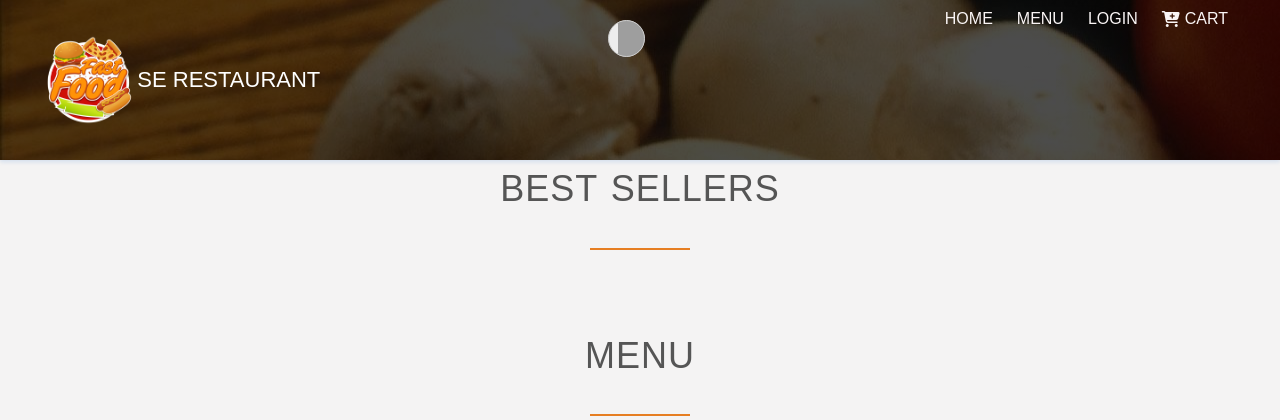
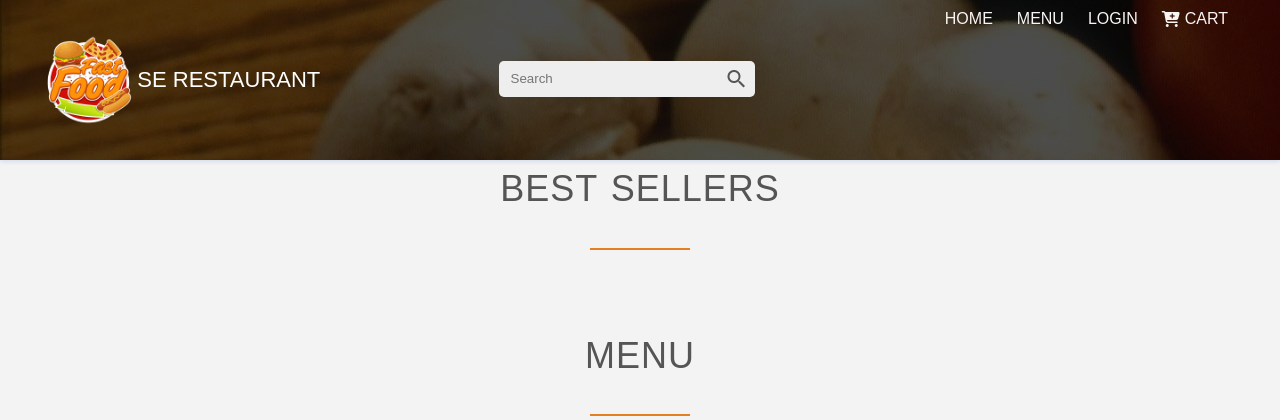
Before and after one commit to group68/final-project, a PHP site: page / in a window 1280 px wide. Shown: the top 420 px of the page. Run offline with PHP 8.4, Linux system fonts and the light colour scheme; data comes from the database, SQL or seed files in the repository; data that the repository does not hold is empty; some libraries are stand-ins or nearby versions; grey boxes are pictures that could not be loaded.

Commit message:
Add search bar

```diff
--- a/db_service/01-db-restaurant.sql
+++ b/db_service/01-db-restaurant.sql
@@ -42,8 +42,7 @@ CREATE TABLE `products`(
     NAME VARCHAR(100),
     `image_url` VARCHAR(100),
     `price` DOUBLE,
-    `category` INT,
-    FULLTEXT (`NAME`)
+    `category` INT
 )ENGINE = InnoDB;
 
 -- category
--- a/src/application/views/header.php
+++ b/src/application/views/header.php
@@ -9,6 +9,8 @@
     <!-- <script src="https://use.fontawesome.com/0e4620ce6a.js"></script> -->
     <script src="https://kit.fontawesome.com/9f89debcba.js" crossorigin="anonymous"></script>
 
+    <link href="https://fonts.googleapis.com/icon?family=Material+Icons" rel="stylesheet">
+
     <?php echo $html->includeCss("common"); ?>
     <?php echo $html->includeCss("vendor/grid"); ?>
     <?php echo $html->includeCss("header"); ?>
@@ -16,6 +18,7 @@
     <?php echo $html->includeCss("searchbar"); ?>
 
     <?php echo $html->includeJsDeffered("header"); ?>
+    <?php echo $html->includeJsDeffered("search"); ?>
 
     <?php
     foreach (${Template::CUSTOM_CSS_FILES} as $cssFile) {
@@ -42,14 +45,10 @@ if (isset($_SESSION['item_count'])) {
                 </div>
             </a>
 
-            <div class="search-container">
-                <input id="search-input" class="search-input" type="search" placeholder="Search">
-                <div id="search-result" class="search-result-container">
-                    <p href="">AAAAAAAAAAAAAAAAAAAAAAAAAAAAA</p>
-                    <a href="">B</a>
-                    <a href="">C</a>
-                    <a href="">D</a>
-                    <a href="">E</a>
+            <div id="searchProducts" class="instant-search">
+                <div class="instant-search__input-container">
+                    <input class="instant-search__input" type="search" spellcheck="false" placeholder="Search">
+                    <i class="material-icons instant-search__icon">search</i>
                 </div>
             </div>
 
@@ -71,14 +70,12 @@ if (isset($_SESSION['loggedIn']) && $_SESSION['loggedIn']) {
                         } else {
                             echo "<li class='navbar-item'><a class='navbar-link_customer' href='/customer/logout'>Logout</a></li>";
                         }
-
                     } else {
                         echo "<li class='navbar-item'><a class='navbar-link_customer' href='/customer/login'>Login</a></li>";
                     }
 
                     ?>
-                    <li class="navbar-item"><a class="navbar-link_customer" href="/products/order"><i
-                                class="fas fa-cart-plus mr-5"></i><?php echo ' ' . $count_txt ?></a></li>
+                    <li class="navbar-item"><a class="navbar-link_customer" href="/products/order"><i class="fas fa-cart-plus mr-5"></i><?php echo ' ' . $count_txt ?></a></li>
                     <!-- <form id="demo-2" onsubmit="event.preventDefault();">
                         <input id="search-box" type="search" placeholder="Search">
                     </form> -->
--- a/src/public/css/header.css
+++ b/src/public/css/header.css
@@ -167,8 +167,6 @@ a::after {
     transform: rotate(-45deg);
 }
 
-
-
 .navbar-menu {
     position: fixed;
     top: var(--navbar-height);
--- a/src/public/css/searchbar.css
+++ b/src/public/css/searchbar.css
@@ -1,85 +1,109 @@
-.search-container {
-  display: flex;
-  flex-direction: column;
+.instant-search {
   align-self: flex-start;
-  top: 50%;
+  width: 20vw;
+  margin-top: 5%;
 }
 
-.search-input {
-  background: #ededed url(https://static.tumblr.com/ftv85bp/MIXmud4tx/search-icon.png) no-repeat 9px center;
-  border: solid 1px #ccc;
-
-  padding: 5px 10px 5px 10px;
-  width: 15px;
-  height: 25px;
-
-  -webkit-border-radius: 10em;
-  -moz-border-radius: 10em;
-  border-radius: 10em;
-
-  color: transparent;
-  cursor: pointer;
-
-  -webkit-appearance: textfield;
-  -webkit-box-sizing: content-box;
-  box-sizing: content-box;
-  font-family: inherit;
-  font-size: 100%;
-
-  -webkit-transition: all .5s;
-  -moz-transition: all .5s;
-  transition: all .5s;
-
-  margin-top: 20px;
+.instant-search,
+.instant-search__input {
+  font-family: sans-serif;
 }
 
-.search-input:focus {
-  color: #000;
-  background-color: #fff;
-  border-color: #66CC75;
-
-  width: 300px;
-  padding-left: 32px;
-
-  cursor: auto;
-
-  -webkit-box-shadow: 0 0 5px rgba(109, 207, 246, .5);
-  -moz-box-shadow: 0 0 5px rgba(109, 207, 246, .5);
-  box-shadow: 0 0 5px 0 rgba(109, 207, 246, .5);
-
-  border-bottom-left-radius: 0em;
-  border-bottom-right-radius: 0em;
+.instant-search,
+.instant-search * {
+  transition: background 0.15s, box-shadow 0.15s;
 }
 
-.search-input:hover {
-  background-color: #fff;
+.instant-search:focus-within {
+  box-shadow: 0 0 3px rgba(0, 0, 0, 0.2);
 }
 
-.search-input:-moz-placeholder {
-  color: #999;
-  color: transparent;
+.instant-search--loading::after {
+  content: "";
+  position: absolute;
+  top: 0;
+  left: 0;
+  height: 2px;
+  background: #009578;
+  border-radius: 5px;
+  animation: searchIndicator 0.5s infinite ease-in-out;
 }
 
-.search-input::-webkit-input-placeholder {
-  color: #999;
-  color: transparent;
+@keyframes searchIndicator {
+  0% {
+    width: 15%;
+  }
+  50% {
+    width: 100%;
+  }
+  100% {
+    width: 15%;
+  }
 }
 
-.search-result-container {
-  display: none;
-  visibility: hidden;
-
-  background-color: #fff;
-
-  padding-left: 32px;
+.instant-search,
+.instant-search__input-container {
+  border-radius: 5px;
 }
 
-.search-input:focus + .search-result-container {
-  display: initial;
-  visibility: inherit;
-  width: 300px;
+.instant-search__input-container {
+  display: inline-flex;
+  box-sizing: border-box;
+  width: 100%;
+  padding: 6px;
+  background: #eeeeee;
 }
 
-.search-result-container > a {
-  text-overflow: ellipsis;
+.instant-search__input-container:focus-within {
+  background: #ffffff;
 }
+
+.instant-search__input {
+  flex-grow: 1;
+  border: none;
+  outline: none;
+  width: 100%;
+  padding: 0 6px;
+  background: transparent;
+}
+
+.instant-search__results-container {
+  max-height: 250px;
+  overflow-y: auto;
+  visibility: hidden;
+  background-color: #eeeeee;
+  opacity: 0;
+  transition: visibility 0.1s, opacity 0.1s;
+}
+
+.instant-search__results-container--visible {
+  visibility: visible;
+  opacity: 1;
+}
+
+.instant-search__result {
+  display: block;
+  color: #333333;
+  text-decoration: none;
+  padding: 10px;
+  font-size: 0.8em;
+  cursor: pointer;
+}
+
+.instant-search__result:hover {
+  background: #ddddff;
+}
+
+.instant-search__result:not(:last-of-type) {
+  border-bottom: 1px solid #eeeeee;
+}
+
+.instant-search__title {
+  font-size: 1.1em;
+  font-weight: bold;
+}
+
+.instant-search__paragraph {
+  line-height: 1.5;
+  margin: 8px 0;
+}
--- /dev/null
+++ b/src/public/js/search.js
@@ -0,0 +1,187 @@
+(function () {
+    class InstantSearch {
+        /**
+         * Initialises the instant search bar. Retrieves and creates elements.
+         *
+         * @param {HTMLElement} instantSearch The container element for the instant search
+         * @param {InstantSearchOptions} options A list of options for configuration
+         */
+        constructor(instantSearch, options) {
+            this.options = options;
+            this.elements = {
+                main: instantSearch,
+                input: instantSearch.querySelector(".instant-search__input"),
+                resultsContainer: document.createElement("div")
+            };
+
+            this.elements.resultsContainer.classList.add(
+                "instant-search__results-container"
+            );
+            this.elements.main.appendChild(this.elements.resultsContainer);
+
+            this.addListeners();
+        }
+
+        /**
+         * Adds event listeners for elements of the instant search.
+         */
+        addListeners() {
+            let delay;
+
+            this.elements.input.addEventListener("input", () => {
+                clearTimeout(delay);
+
+                const query = this.elements.input.value;
+
+                delay = setTimeout(() => {
+                    if (query.length <= 0) {
+                        this.populateResults([]);
+                        return;
+                    }
+
+                    const results = this.options.searchFunction(query);
+                    this.populateResults(results);
+                }, 500);
+            });
+
+            this.elements.input.addEventListener("focus", () => {
+                this.elements.resultsContainer.classList.add(
+                    "instant-search__results-container--visible"
+                );
+            });
+
+            this.elements.input.addEventListener("blur", () => {
+                this.elements.resultsContainer.classList.remove(
+                    "instant-search__results-container--visible"
+                );
+            });
+        }
+
+        /**
+         * Updates the HTML to display each result under the search bar.
+         *
+         * @param {Object[]} results
+         */
+        populateResults(results) {
+            // Clear all existing results
+            while (this.elements.resultsContainer.firstChild) {
+                this.elements.resultsContainer.removeChild(
+                    this.elements.resultsContainer.firstChild
+                );
+            }
+
+            // Update list of results under the search bar
+            for (const result of results) {
+                this.elements.resultsContainer.appendChild(
+                    this.createResultElement(result)
+                );
+            }
+        }
+
+        /**
+         * Creates the HTML to represents a single result in the list of results.
+         *
+         * @param {Object} result An instant search result
+         * @returns {HTMLAnchorElement}
+         */
+        createResultElement(result) {
+            const anchorElement = document.createElement("a");
+
+            anchorElement.classList.add("instant-search__result");
+            anchorElement.insertAdjacentHTML(
+                "afterbegin",
+                this.options.templateFunction(result)
+            );
+
+            // If provided, add a link for the result
+            if ("href" in result) {
+                anchorElement.setAttribute("href", result.href);
+            }
+
+            return anchorElement;
+        }
+
+        /**
+         * Shows or hides the loading indicator for the search bar.
+         *
+         * @param {boolean} b True will show the loading indicator, false will not
+         */
+        setLoading(b) {
+            this.elements.main.classList.toggle("instant-search--loading", b);
+        }
+    }
+
+    // Prepare search cache
+    let searchCache = undefined;
+    const localStorage = window.localStorage;
+
+    const searchCacheText = localStorage.getItem('searchCache');
+    if (searchCacheText) {
+        searchCache = JSON.parse(searchCacheText);
+        console.log('Cache loaded');
+    } else {
+        async function getProductList() {
+            try {
+                const result = await fetch('/api/products/getSearchData');
+                const productList = await result.text();
+                localStorage.setItem('searchCache', productList);
+
+                searchCache = JSON.parse(productList);
+            } catch (error) {
+                console.log('Error fetching product list');
+            }
+        }
+
+        // Fetch product list
+        console.log('Fetching product list...');
+        getProductList();
+    }
+
+    // Search box implementation
+    function searchInList(q, list) {
+        function escapeRegExp(s) {
+            return s.replace(/[-/\\^$*+?.()|[\]{}]/g, "\\$&");
+        }
+        const words = q
+            .split(/\s+/g)
+            .map(s => s.trim())
+            .filter(s => !!s);
+        const hasTrailingSpace = q.endsWith(" ");
+        const searchRegex = new RegExp(
+            words
+                .map((word, i) => {
+                    if (i + 1 === words.length && !hasTrailingSpace) {
+                        // The last word - ok with the word being "startswith"-like
+
+                        return `(?=.*\\b${escapeRegExp(word)})`;
+                    } else {
+                        // Not the last word - expect the whole word exactly
+                        return `(?=.*\\b${escapeRegExp(word)}\\b)`;
+                    }
+                })
+                .join("") + ".+",
+            "gi"
+        );
+
+        return list.filter(item => {
+            return searchRegex.test(item.name);
+        });
+    }
+
+    const searchProductsElement = document.querySelector("#searchProducts");
+    const instantSearchProducts = new InstantSearch(searchProductsElement, {
+        searchFunction: (query) => {
+            return searchInList(query, searchCache).map(item => {
+                return {
+                    href: `/products/view/${item.id}`,
+                    name: item.name
+                }
+            });
+        },
+        templateFunction: (result) => {
+            return `
+              <div class="instant-search__title">${result.name}</div>
+            `;
+        }
+    });
+})();
```
Also changed, not shown: src/public/js/header.js (+0 -75 lines). Lines whose indentation alone changed are shown as unchanged.
